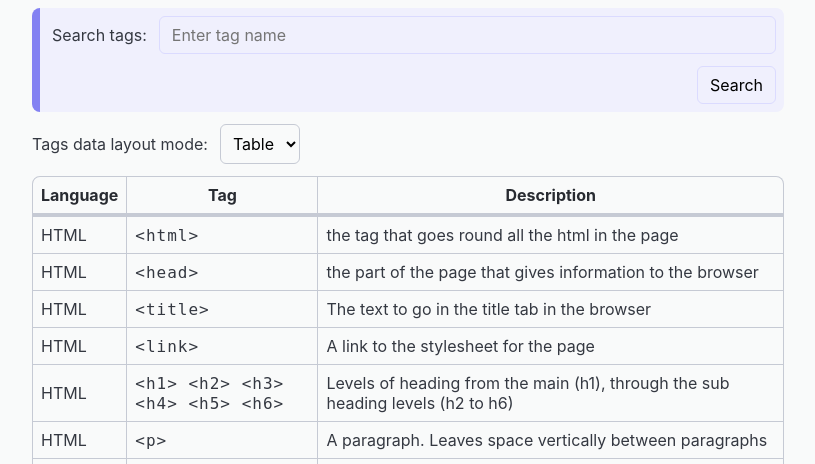
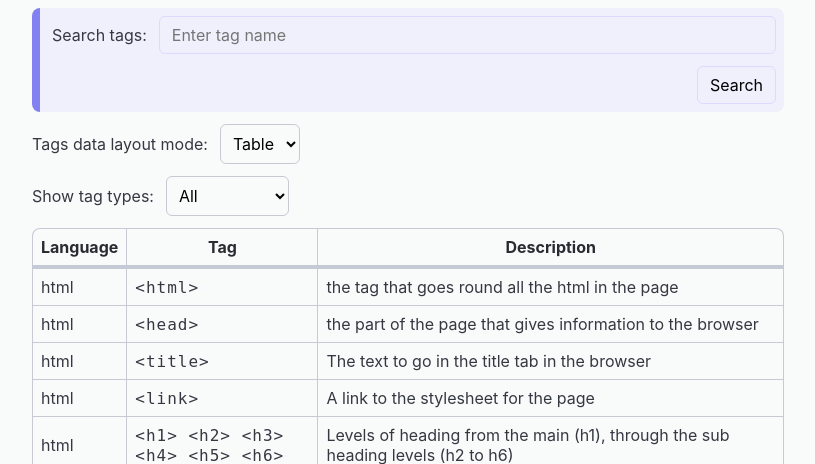
Before and after one commit to zadeviggers/12dts, a Flask app: page /html-tags in a window 1280 px wide. Shown: the part 320-784 px from the top of the page, without its empty margins (232-1047 px from the left). Run offline with Flask 2, Linux system fonts and the light colour scheme; data comes from the database, SQL or seed files in the repository.

Commit message:
filtering types
Signed-off-by: Zade Viggers <zade.viggers@gmail.com>

```diff
--- a/databases/starter-flask-stuff/app.py
+++ b/databases/starter-flask-stuff/app.py
@@ -75,7 +75,7 @@ def html_tags():
 
         return list(map(lambda tag: {
             'tag': format_tag(tag) if tag["type"] == "HTML" else tag["tag"],
-            'type': tag['type'],
+            'type': tag['type'].lower(),
             'description': tag["description"]
         }, tags))
 
--- a/databases/starter-flask-stuff/static/tag-data-script.js
+++ b/databases/starter-flask-stuff/static/tag-data-script.js
@@ -1,19 +1,45 @@
 const wrapper = document.getElementById("tags-data-wrapper");
 const changeLayoutDropdown = document.getElementById("change-layout-dropdown");
+const changeTagFilterDropdown = document.getElementById(
+	"change-tag-filter-dropdown"
+);
 let currentLayout = "table";
+let currentFilterMode = "all";
+let filteredSortedTags = tagsData;
+
+changeTagFilterDropdown.addEventListener("change", (event) => {
+	currentFilterMode = event.target.value;
+	filteredSortedTags = filterTags(tagsData, currentFilterMode);
+	renderTagsData(filteredSortedTags, currentLayout);
+});
 
 changeLayoutDropdown.addEventListener("change", (event) => {
-	const layout = event.target.value;
-	if (layout === "table" && currentLayout !== "table") {
+	currentLayout = event.target.value;
+	renderTagsData(filteredSortedTags);
+});
+
+function filterTags(tags, filterMode) {
+	switch (filterMode) {
+		case "html":
+			return tags.filter((tag) => tag.type === "html");
+		case "css":
+			return tags.filter((tag) => tag.type === "css");
+		case "all":
+			return tags;
+		default:
+			return tags;
+	}
+}
+
+function renderTagsData(tags) {
+	if (currentLayout === "table") {
 		console.info("Rendering table layout");
-		currentLayout = "table";
-		wrapper.innerHTML = renderTagsDataTable(tagsData);
-	} else if (layout === "grid" && currentLayout !== "grid") {
+		wrapper.innerHTML = renderTagsDataTable(tags);
+	} else if (currentLayout === "grid") {
 		console.info("Rendering grid layout");
-		currentLayout = "grid";
-		wrapper.innerHTML = renderTagsDataGrid(tagsData);
+		wrapper.innerHTML = renderTagsDataGrid(tags);
 	}
-});
+}
 
 function renderTagsDataTable(tags) {
 	return `<table>
--- a/databases/starter-flask-stuff/templates/html-tags.jinja
+++ b/databases/starter-flask-stuff/templates/html-tags.jinja
@@ -44,6 +44,20 @@
                     </option>
                 </select>
             </label>
+            <label for="change-tag-filter-dropdown">
+                Show tag types:
+                <select name="change-tag-filter-dropdown" id="change-tag-filter-dropdown">
+                    <option value="all">
+                        All
+                    </option>
+                    <option value="html">
+                        HTML Only
+                    </option>
+                    <option value="css">
+                        CSS Only
+                    </option>
+                </select>
+            </label>
             <div id="tags-data-wrapper">
                 <table>
                     <caption>HTML Tags and CSS properties</caption>
```
